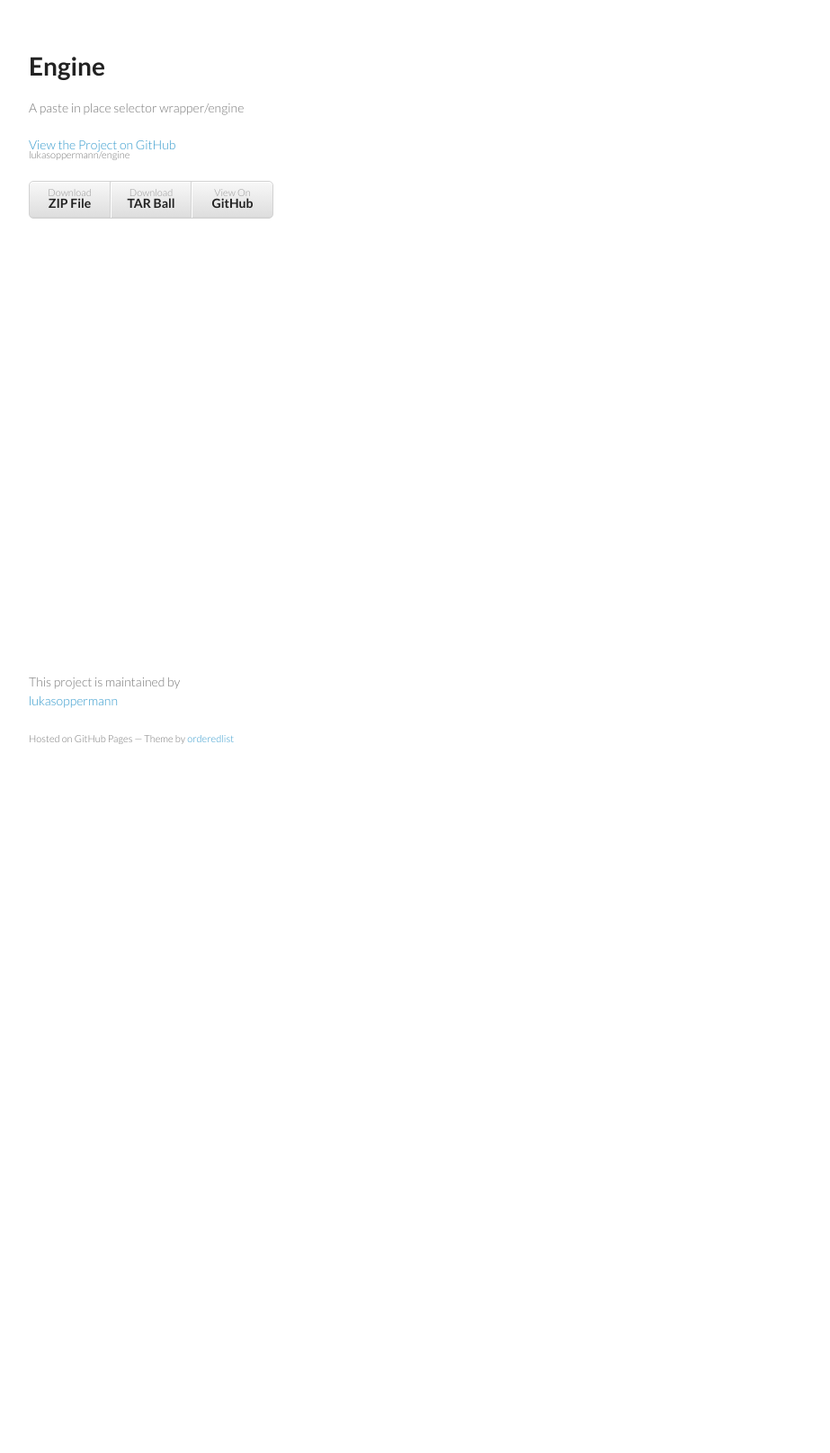
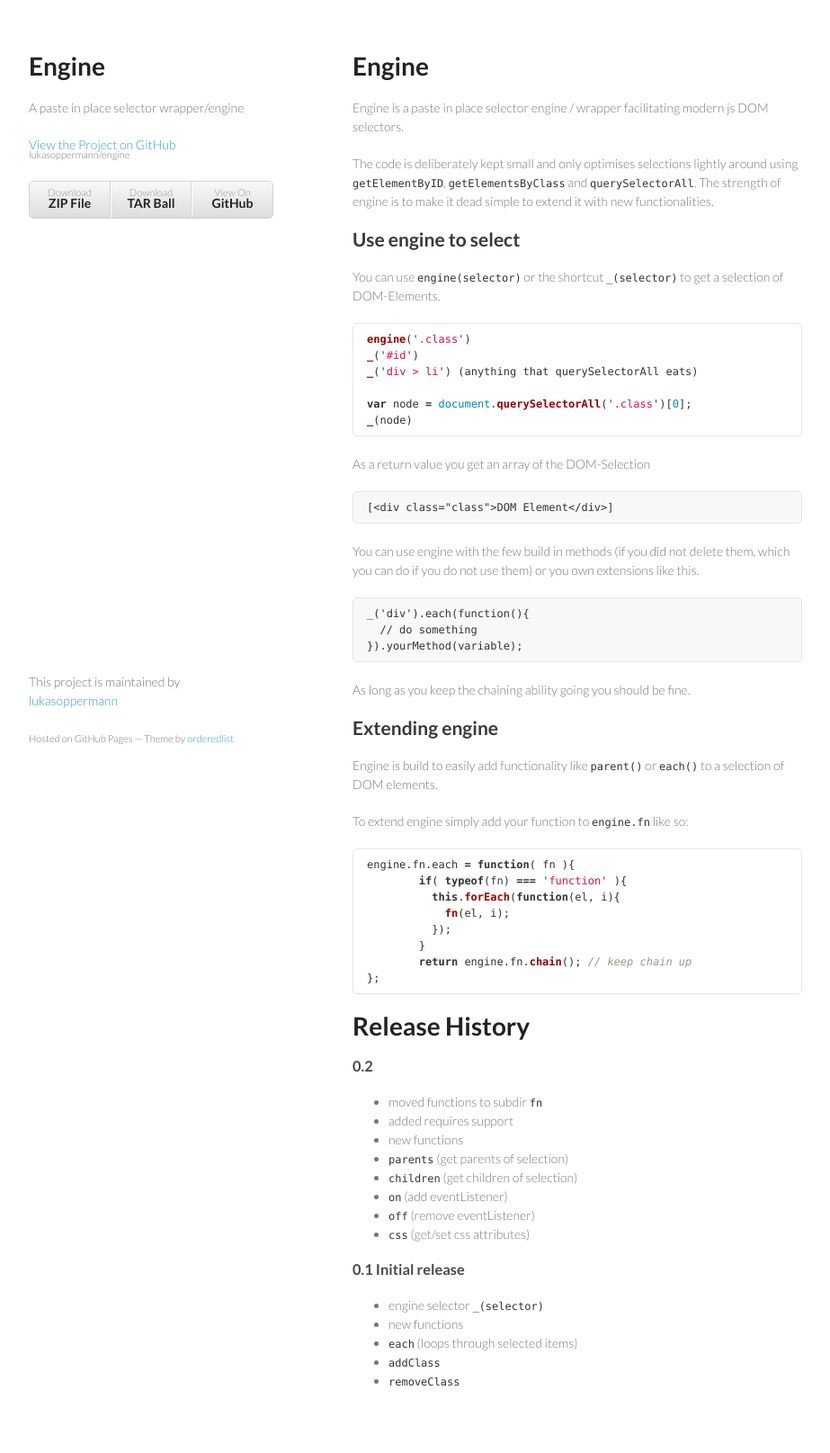
Before and after one commit to lukasoppermann/engine, a Jekyll site: the page built from index.md, in a window 1280 px wide. Shown: the whole page at 90% size, without its empty margins (178-1101 px from the left). Built offline with Jekyll 4.4.1, drawn with Linux system fonts in a browser that asks for light colours; nearby versions of some CDN libraries; Markdown is read by kramdown in place of the engine named in the settings; before the commit the page ends 900 px from its top, so only the background shows below that.

Commit message:
Sync README.md in master branch to index.md in gh-pages

````diff
--- a/index.md
+++ b/index.md
@@ -1,3 +1,73 @@
 ---
 layout: index
 ---
+
+
+# Engine
+Engine is a paste in place selector engine / wrapper facilitating modern js DOM selectors.
+
+The code is deliberately kept small and only optimises selections lightly around using `getElementByID`, `getElementsByClass` and `querySelectorAll`. The strength of engine is to make it dead simple to extend it with new functionalities.
+
+## Use engine to select
+
+You can use `engine(selector)` or the shortcut `_(selector)` to get a selection of DOM-Elements.
+
+```javascript
+engine('.class')
+_('#id')
+_('div > li') (anything that querySelectorAll eats)
+
+var node = document.querySelectorAll('.class')[0];
+_(node)
+```
+
+As a return value you get an array of the DOM-Selection
+
+```Javascript
+[<div class="class">DOM Element</div>]
+```
+
+You can use engine with the few build in methods (if you did not delete them, which you can do if you do not use them) or you own extensions like this.
+
+```Javascript
+_('div').each(function(){
+  // do something
+}).yourMethod(variable);
+```
+
+As long as you keep the chaining ability going you should be fine.
+
+## Extending engine
+
+Engine is build to easily add functionality like `parent()` or `each()` to a selection of DOM elements.
+
+To extend engine simply add your function to `engine.fn` like so:
+```javascript
+engine.fn.each = function( fn ){
+	if( typeof(fn) === 'function' ){
+	  this.forEach(function(el, i){
+	    fn(el, i);
+	  });
+	}
+	return engine.fn.chain(); // keep chain up
+};
+```
+
+# Release History
+
+### 0.2
+- moved functions to subdir `fn`
+- added requires support
+- new functions
+ - `parents` (get parents of selection)
+ - `children` (get children of selection)
+ - `on` (add eventListener)
+ - `off` (remove eventListener)
+ - `css` (get/set css attributes)
+
+### 0.1 Initial release
+- engine selector `_(selector)`
+- new functions
+ - `each` (loops through selected items)
+ - `addClass`
+ - `removeClass`
````
